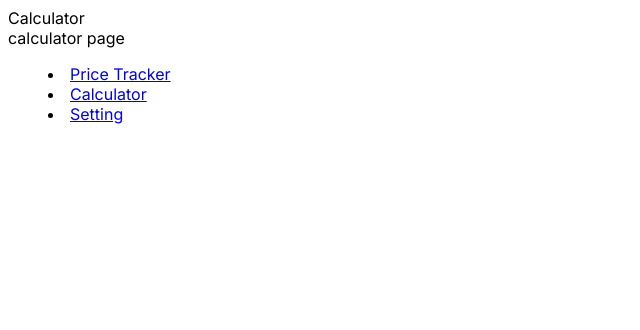
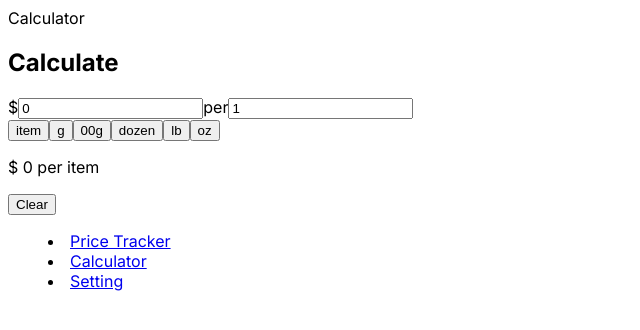
Before and after one commit to miyu0301/save-smart, a Next.js app: page /calculator in a window 1280 px wide. Shown: the top 330 px of the page, without its empty margins (0-640 px from the left). Built offline with nearby package versions, Linux system fonts and the light colour scheme.

Commit message:
add calculator

```diff
--- a/src/app/calculator/page.tsx
+++ b/src/app/calculator/page.tsx
@@ -1,13 +1,80 @@
-import React from 'react'
+'use client'
+import React, { useEffect, useState } from "react";
 import Layout from "@/components/Layout"
 
 const page = () => {
+  const [price, setPrice] = useState(0);
+  const [amount, setAmount] = useState(1);
+  const [unitName, setUnitName] = useState("item");
+  const [unitValue, setUnitValue] = useState(1);
+  const [radioValue, setRadioValue] = useState(0);
+  const [showPrice, setShowPrice] = useState(0);
+
+  const radios = [
+    { name: "item", display: "item", unitValue: 1, value: 0 },
+    { name: "g", display: "g", unitValue: 1, value: 1 },
+    { name: "00g", display: "100g", unitValue: 1, value: 2 },
+    { name: "dozen", display: "item", unitValue: 12, value: 3 },
+    { name: "lb", display: "lb", unitValue: 1, value: 4 },
+    { name: "oz", display: "oz", unitValue: 1, value: 5 },
+  ];
+
+  useEffect(() => {
+    let calculatedPrice = price / (amount * unitValue);
+    if (Number.isInteger(calculatedPrice)) {
+      setShowPrice(calculatedPrice);
+    } else {
+      setShowPrice(Number(calculatedPrice.toFixed(2)));
+    }
+  }, [price, amount, radioValue]);
+
   return (
 
     <Layout pageTitle="Calculator">
-      <div className=''>
-        calculator page
-      </div>
+      <h2 className="mb-4">Calculate</h2>
+          <label>$</label>
+          <input
+            type="number"
+            value={price}
+            onChange={(e) => setPrice(Number(e.target.value))}
+          ></input>
+          <label>per</label>
+          <input
+            type="number"
+            value={amount}
+            onChange={(e) => setAmount(Number(e.target.value))}
+          ></input>
+          <div>
+            {radios.map((radio, idx) => (
+              <button
+                key={idx}
+                id={`radio-${idx}`}
+                name="radio"
+                value={radio.value}
+                onClick={(e) => {
+                  setUnitName(radio.display);
+                  setUnitValue(radio.unitValue);
+                  setRadioValue(Number(e.currentTarget.value));
+                }}
+              >
+                {radio.name}
+              </button>
+            ))}
+          </div>
+          <p className="" id="display-price">
+            $ {showPrice} per {unitName}
+          </p>
+          <button
+            className="my-3"
+            onClick={() => {
+              setPrice(0);
+              setAmount(1);
+              setUnitName("item");
+              setRadioValue(0);
+            }}
+          >
+            Clear
+          </button>
     </Layout>
   )
 }
```
